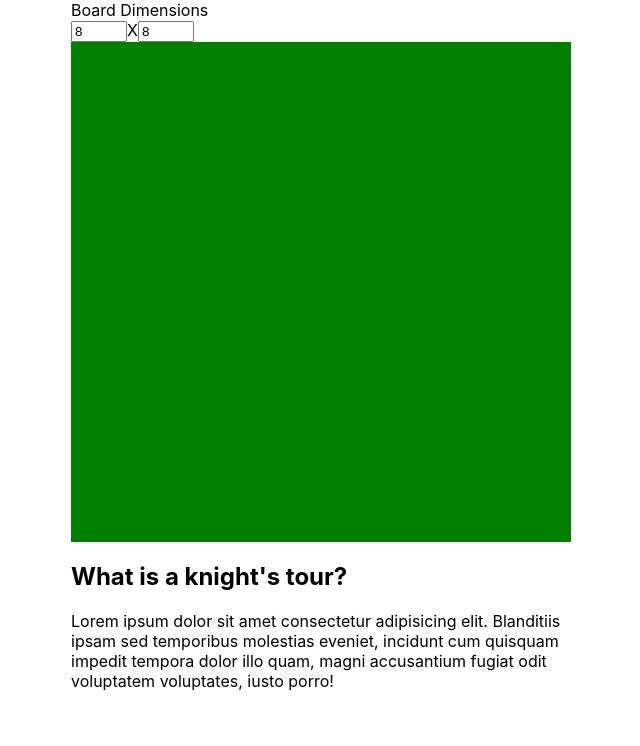
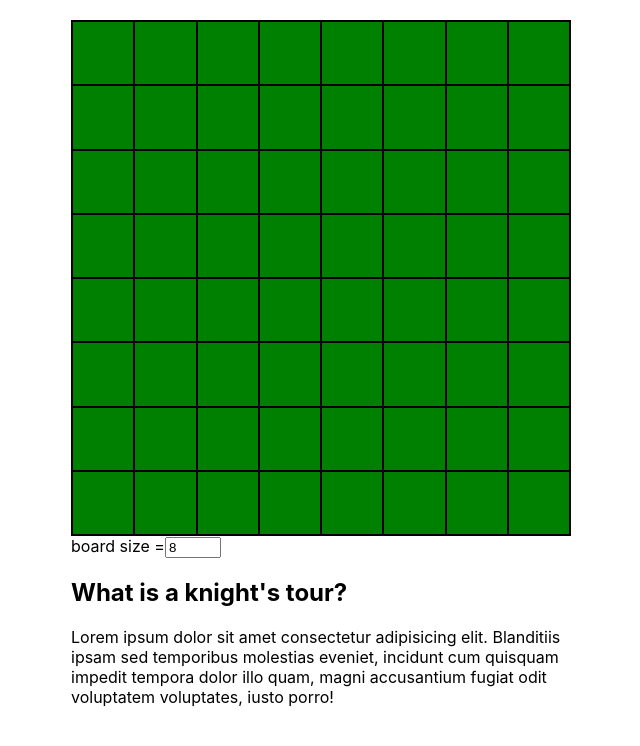
Before and after one commit to norbusonam/knights-tour, a React (Create React App) app: page / in a window 1280 px wide. Shown: the top 746 px of the page, without its empty margins (319-959 px from the left). Built offline with nearby package versions, Linux system fonts and the light colour scheme.

Commit message:
only allow square boards, added borders

```diff
--- a/src/components/KnightsTour.js
+++ b/src/components/KnightsTour.js
@@ -4,8 +4,7 @@ const VISITED = 'VISITED';
 const CURRENT = 'CURRENT';
 const UNVISITABLE = 'UNVISITABLE';
 const VISITABLE = 'VISITABLE'
-const INITIAL_HEIGHT = 8;
-const INITIAL_WIDTH = 8;
+const INITIAL_BOARD_SIZE = 8;
 const INITIAL_BOARD = [[VISITABLE, VISITABLE, VISITABLE, VISITABLE, VISITABLE, VISITABLE, VISITABLE, VISITABLE],
                        [VISITABLE, VISITABLE, VISITABLE, VISITABLE, VISITABLE, VISITABLE, VISITABLE, VISITABLE],
                        [VISITABLE, VISITABLE, VISITABLE, VISITABLE, VISITABLE, VISITABLE, VISITABLE, VISITABLE],
@@ -18,25 +17,23 @@
 
 function KnightsTour() {
 
-  const [height, setHeight] = useState(INITIAL_HEIGHT);
-  const [width, setWidth] = useState(INITIAL_WIDTH);
+  const [boardSize, setBoardSize] = useState(INITIAL_BOARD_SIZE);
   const [row, setRow] = useState(null);
   const [col, setCol] = useState(null);
   const [board, setBoard] = useState(INITIAL_BOARD);
 
   const isValid = (r, c) => {
-    return r >= 0 && r < height && c >= 0 && c < width && board[r][c] !== VISITED;
+    return r >= 0 && r < boardSize && c >= 0 && c < boardSize && board[r][c] !== VISITED;
   }
 
-  const resetBoard = (width, height) => {
-    setWidth(width);
-    setHeight(height);
+  const resetBoard = (newBoardSize) => {
+    setBoardSize(newBoardSize);
     setRow(null);
     setCol(null);
     const newBoard = [];
-    for (let i = 0; i < height; i++) {
+    for (let i = 0; i < newBoardSize; i++) {
       newBoard.push([]);
-      for (let j = 0; j < width; j++) {
+      for (let j = 0; j < newBoardSize; j++) {
         newBoard[i].push(VISITABLE);
       }
     }
@@ -50,7 +47,7 @@ function KnightsTour() {
     if (isValid(r - 2, c + 1)) possibleMoves.push([r - 2, c + 1]);
     if (isValid(r + 2, c - 1)) possibleMoves.push([r + 2, c - 1]);
     if (isValid(r + 1, c + 2)) possibleMoves.push([r + 1, c + 2]);
-    if (isValid(r - 2, c - 2)) possibleMoves.push([r - 1, c - 2]);
+    if (isValid(r - 1, c - 2)) possibleMoves.push([r - 1, c - 2]);
     if (isValid(r + 1, c - 2)) possibleMoves.push([r + 1, c - 2]);
     if (isValid(r - 1, c + 2)) possibleMoves.push([r - 1, c + 2]);
     return possibleMoves;
@@ -58,8 +55,8 @@ function KnightsTour() {
 
   const applySuccessors = (successors) => {
     // remove previous successors
-    for (let i = 0; i < height; i++) {
-      for (let j = 0; j < width; j++) {
+    for (let i = 0; i < boardSize; i++) {
+      for (let j = 0; j < boardSize; j++) {
         if (board[i][j] === VISITABLE) {
           board[i][j] = UNVISITABLE
         }
@@ -85,27 +82,12 @@ function KnightsTour() {
 
   return (
     <div>
-      <label>Board Dimensions</label>
       <br />
-      <input
-        type='number'
-        min={3}
-        max={10}
-        value={width}
-        onChange={e => resetBoard(e.target.value, height) }
-      />
-      X
-      <input
-        type='number'
-        min={3}
-        max={10}
-        value={height}
-        onChange={e => resetBoard(width, e.target.value) }
-      />
       <div
         style={{
           display: 'grid',
-          gridTemplateColumns: `repeat(${width}, 1fr)`,
+          gridTemplateColumns: `repeat(${boardSize}, 1fr)`,
+          border: '1px black solid',
           gap: 0,
         }}
       >
@@ -116,6 +98,7 @@ function KnightsTour() {
               let style = {
                 paddingTop: '100%',
                 margin: 0,
+                border: '1px black solid',
               };
               if (state === VISITABLE) style.backgroundColor = 'green';
               if (state === UNVISITABLE) style.backgroundColor = 'white';
@@ -132,6 +115,16 @@ function KnightsTour() {
           })
         }
       </div>
+
+      board size =
+      <input
+        type='number'
+        min={3}
+        max={10}
+        value={boardSize}
+        onChange={e => resetBoard(e.target.value) }
+      />
+
     </div>
   );
 }
```
